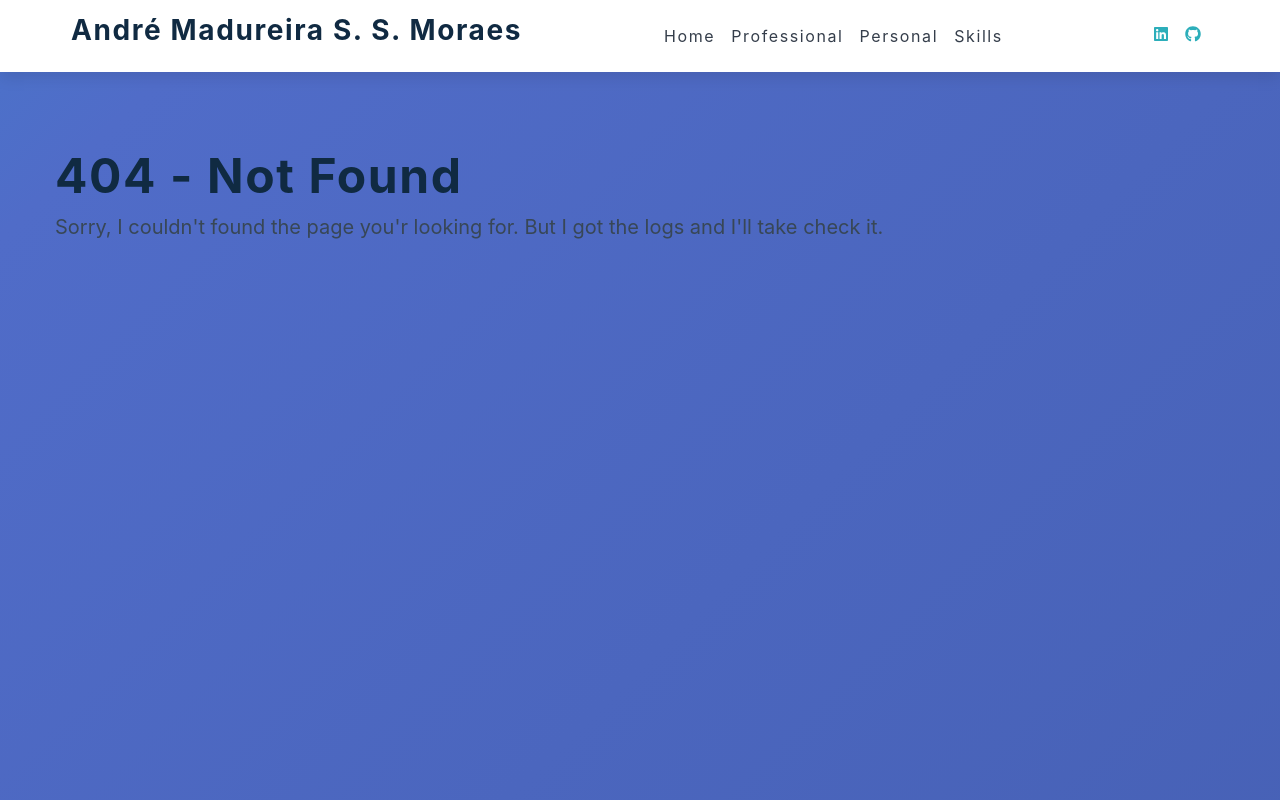
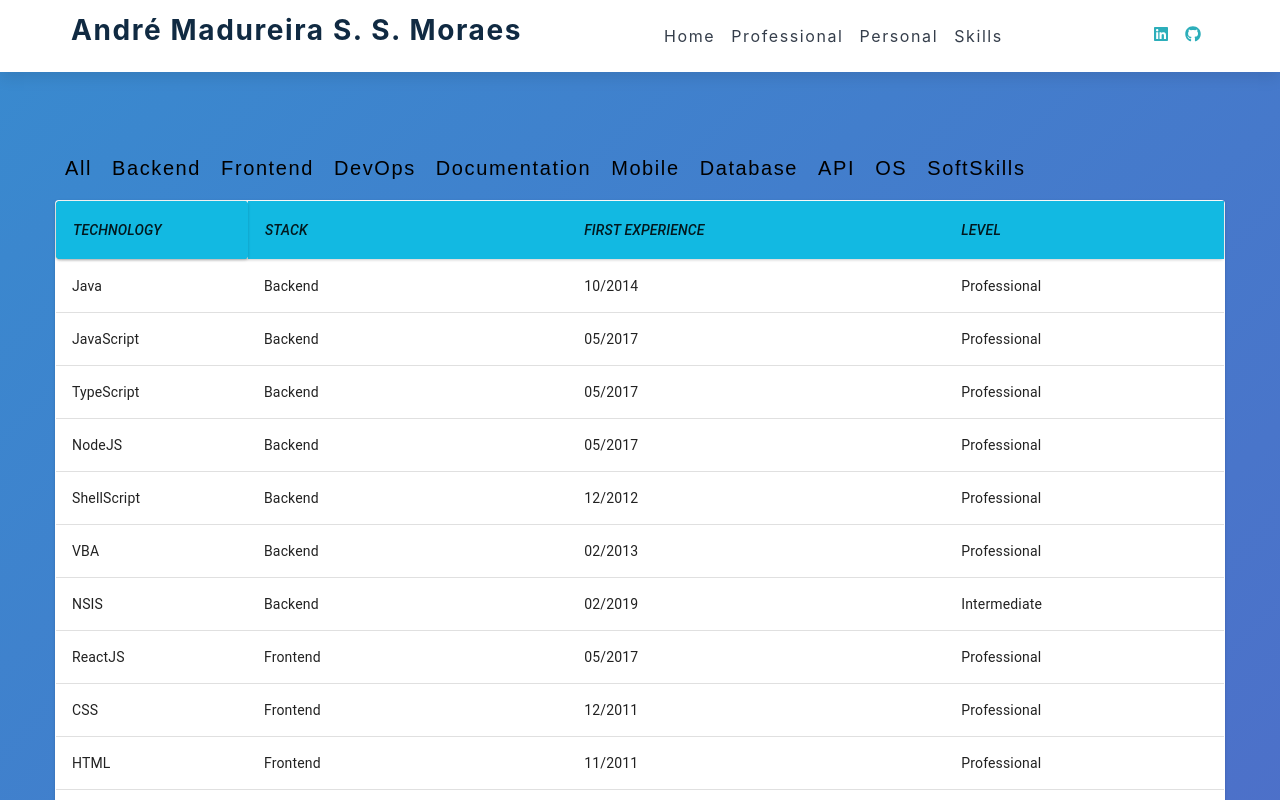
Before and after one commit to andremadureira1993/PersonalProfile, a React (Create React App) app in the folder Front/personalprofile/: page /skills in a window 1280 px wide. Before the commit this address had no page. Shown: the top 800 px of the page. Built offline with nearby package versions, Linux system fonts and the light colour scheme.

Commit message:
added Skills

```diff
--- a/Front/personalprofile/package.json
+++ b/Front/personalprofile/package.json
@@ -3,10 +3,12 @@
   "version": "0.1.0",
   "private": true,
   "dependencies": {
+    "@material-ui/core": "^4.11.2",
     "@react-pdf/renderer": "^1.6.12",
     "@testing-library/jest-dom": "^4.2.4",
     "@testing-library/react": "^9.5.0",
     "@testing-library/user-event": "^7.2.1",
+    "material-ui": "^0.20.2",
     "react": "^16.13.1",
     "react-custom-table": "^1.1.0",
     "react-dom": "^16.13.1",
--- a/Front/personalprofile/src/App.js
+++ b/Front/personalprofile/src/App.js
@@ -3,7 +3,7 @@
 import Home from './components/Home';
 import Personal from './components/Personal';
 import NotFound from './components/NotFound'
-import Skills from './components/NotFound'
+import Skills from './components/Skills'
 import Navbar from './components/Navbar';
 import {
   BrowserRouter as Router,
--- a/Front/personalprofile/src/assets/style/index.css
+++ b/Front/personalprofile/src/assets/style/index.css
@@ -277,6 +277,34 @@
   background: var(--clr-primary-8);
 }
 
+.btn-stack {
+  text-transform: uppercase;
+  background: hsl(256, 85%, 48%);
+  color: hsl(257, 100%, 99%);
+  padding: 0.375rem 0.75rem;
+  letter-spacing: var(--spacing);
+  font-weight: 700;
+  -webkit-transition: var(--transition);
+  transition: var(--transition);
+  font-size: 0.875rem;
+  border: 2px solid transparent;
+  cursor: pointer;
+  box-shadow: 0 1px 3px rgba(0, 0, 0, 0.2);
+  border-radius: var(--radius);
+  display: justify;
+  align-items: center;
+  width: 12rem;
+  text-align: center;
+  margin-top: 3rem;
+  margin-bottom: 0.25rem;
+  margin-right: 0.30rem;
+}
+.btn-stack:hover {
+  color: var(--clr-primary-1);
+  background: var(--clr-primary-8);
+}
+
+
 .btn-cv {
   text-transform: uppercase;
   background: var(--clr-primary-11);
@@ -414,3 +442,25 @@
     color: var(--clr-primary-7);
   }
 }
+
+.column-index {
+  text-transform: uppercase;
+  background: hsl(192, 85%, 48%);
+  color: hsl(257, 100%, 99%);
+  font-style: italic;
+  padding: 0.375rem 0.75rem;
+  letter-spacing: var(--spacing);
+  font-weight: bold;
+  -webkit-transition: var(--transition);
+  transition: var(--transition);
+  font-size: 0.875rem;
+  border: 2px solid transparent;
+  cursor: pointer;
+  box-shadow: 0 1px 3px rgba(0, 0, 0, 0.2);
+  border-radius: var(--radius);
+  display: block;
+  width: 12rem;
+  text-align: center;
+  margin: 0 auto;
+  margin-top: 3rem;
+}
--- a/Front/personalprofile/src/components/Skills.js
+++ b/Front/personalprofile/src/components/Skills.js
@@ -1,13 +1,62 @@
 import React, { useState, useEffect } from 'react'
-import { FaAngleDoubleRight } from 'react-icons/fa';
-import { BsChevronDoubleDown, BsChevronDoubleUp } from 'react-icons/bs';
-import jobs from '../jobs.json';
+import { makeStyles } from '@material-ui/core/styles';
+import Table from '@material-ui/core/Table';
+import TableBody from '@material-ui/core/TableBody';
+import TableCell from '@material-ui/core/TableCell';
+import TableContainer from '@material-ui/core/TableContainer';
+import TableHead from '@material-ui/core/TableHead';
+import TableRow from '@material-ui/core/TableRow';
+import Paper from '@material-ui/core/Paper';
+import skills from '../data/skills.json';
+import {stacksButtons} from '../data/stacks-types';
 
 function Skills() {
+  const [activeSkills,setActiveSkills] = useState(skills);
+
+  const filterStack = (stack) => {
+    if (stack === 'All') {
+      setActiveSkills(skills);
+    } else {
+      const newSkills = skills.filter((skill) => skill.stack == stack);
+      setActiveSkills(newSkills);
+    }
+  }
 
   return (
-    <section className='section'>
-      In Development...
+     <section className='section'>
+       {
+         stacksButtons.map((stack) => {
+           return <button
+                    className='job-btn'
+                    onClick={() => filterStack(stack.text)}>
+                      {stack.text}
+                  </button>
+         })
+       }
+      <TableContainer component={Paper}>
+      <Table >
+        <TableHead>
+          <TableRow className='column-index'>
+            <TableCell className='column-index'>Technology</TableCell>
+            <TableCell>Stack</TableCell>
+            <TableCell>First Experience</TableCell>
+            <TableCell>Level</TableCell>
+          </TableRow>
+        </TableHead>
+        <TableBody>
+          {activeSkills.map((skill) => (
+            <TableRow key={skill.name}>
+              <TableCell component="th" scope="row">
+                {skill.name}
+              </TableCell>
+              <TableCell>{skill.stack}</TableCell>
+              <TableCell>{skill.firstExperience}</TableCell>
+              <TableCell>{skill.level}</TableCell>
+            </TableRow>
+          ))}
+        </TableBody>
+      </Table>
+    </TableContainer>
     </section>
   )
 }
--- /dev/null
+++ b/Front/personalprofile/src/data/skills.json
@@ -0,0 +1,212 @@
+[
+    {
+        "name": "Java",
+        "firstExperience": "10/2014",
+        "level": "Professional",
+        "stack": "Backend"
+    },
+    {
+        "name": "JavaScript",
+        "firstExperience": "05/2017",
+        "level": "Professional",
+        "stack": "Backend"
+    },
+    {
+        "name": "TypeScript",
+        "firstExperience": "05/2017",
+        "level": "Professional",
+        "stack": "Backend"
+    },
+    {
+        "name": "NodeJS",
+        "firstExperience": "05/2017",
+        "level": "Professional",
+        "stack": "Backend"
+    },
+    {
+        "name": "ShellScript",
+        "firstExperience": "12/2012",
+        "level": "Professional",
+        "stack": "Backend"
+    },
+    {
+        "name": "VBA",
+        "firstExperience": "02/2013",
+        "level": "Professional",
+        "stack": "Backend"
+    },
+    {
+        "name": "NSIS",
+        "firstExperience": "02/2019",
+        "level": "Intermediate",
+        "stack": "Backend"
+    },
+    {
+        "name": "ReactJS",
+        "firstExperience": "05/2017",
+        "level": "Professional",
+        "stack": "Frontend"
+    },
+    {
+        "name": "CSS",
+        "firstExperience": "12/2011",
+        "level": "Professional",
+        "stack": "Frontend"
+    },
+    {
+        "name": "HTML",
+        "firstExperience": "11/2011",
+        "level": "Professional",
+        "stack": "Frontend"
+    },
+    {
+        "name": "PLSQL",
+        "firstExperience": "12/2013",
+        "level": "Basic",
+        "stack": "Database"
+    },
+    {
+        "name": "SQL",
+        "firstExperience": "12/2012",
+        "level": "Professional",
+        "stack": "Database"
+    },
+    {
+        "name": "OpenAPI",
+        "firstExperience": "06/2020",
+        "level": "Professional",
+        "stack": "Documentation"
+    },
+    {
+        "name": "ReactNative",
+        "firstExperience": "01/2019",
+        "level": "Basic",
+        "stack": "Mobile"
+    },
+    {
+        "name": "Swagger",
+        "firstExperience": "01/2018",
+        "level": "Professional",
+        "stack": "Documentation"
+    },
+    {
+        "name": "JSON",
+        "firstExperience": "12/2012",
+        "level": "Professional",
+        "stack": "Documentation"
+    },
+    {
+        "name": "XML",
+        "firstExperience": "12/2012",
+        "level": "Professional",
+        "stack": "Documentation"
+    },
+    {
+        "name": "Docker",
+        "firstExperience": "05/2017",
+        "level": "Professional",
+        "stack": "DevOps"
+    },
+    {
+        "name": "Kubernates",
+        "firstExperience": "12/2018",
+        "level": "Intermediate",
+        "stack": "DevOps"
+    },
+    {
+        "name": "Gitlab",
+        "firstExperience": "01/2014",
+        "level": "Professional",
+        "stack": "Repository"
+    },
+    {
+        "name": "Azure",
+        "firstExperience": "01/2019",
+        "level": "Intermediate",
+        "stack": "Repository"
+    },
+    {
+        "name": "Cryptograph",
+        "firstExperience": "03/2020",
+        "level": "Intermediate",
+        "stack": "Backend"
+    },
+    {
+        "name": "Microservices",
+        "firstExperience": "12/2018",
+        "level": "Professional",
+        "stack": "Backend"
+    },
+    {
+        "name": "CI/CD",
+        "firstExperience": "12/2018",
+        "level": "Professional",
+        "stack": "Backend"
+    },
+    {
+        "name": "Linux",
+        "firstExperience": "12/2012",
+        "level": "Professional",
+        "stack": "OS"
+    },
+    {
+        "name": "Jenkins",
+        "firstExperience": "03/2020",
+        "level": "Intermediate",
+        "stack": "DevOps"
+    },
+    {
+        "name": "ITIL",
+        "firstExperience": "05/2017",
+        "level": "Basic",
+        "stack": "Documentation"
+    },
+    {
+        "name": "RabbitMQ",
+        "firstExperience": "03/2020",
+        "level": "Professional",
+        "stack": "DevOps"
+    },
+    {
+        "name": "Rest API",
+        "firstExperience": "12/2018",
+        "level": "Professional",
+        "stack": "API"
+    },
+    {
+        "name": "SOAP",
+        "firstExperience": "12/2018",
+        "level": "Professional",
+        "stack": "API"
+    },
+    {
+        "name": "Leadership",
+        "firstExperience": "12/2013",
+        "level": "Professional",
+        "stack": "SoftSkills"
+    },
+    {
+        "name": "Communication",
+        "firstExperience": "",
+        "level": "Professional",
+        "stack": "SoftSkills"
+    },
+    {
+        "name": "Team Work",
+        "firstExperience": "",
+        "level": "Professional",
+        "stack": "SoftSkills"
+    },
+    {
+        "name": "Reliable",
+        "firstExperience": "",
+        "level": "Professional",
+        "stack": "SoftSkills"
+    },
+    {
+        "name": "Resilient",
+        "firstExperience": "",
+        "level": "Professional",
+        "stack": "SoftSkills"
+    }
+]
--- /dev/null
+++ b/Front/personalprofile/src/data/stacks-types.js
@@ -0,0 +1,46 @@
+export const stacksButtons = [
+  {
+    id: 1,
+    text: 'All',
+  },
+  {
+    id: 2,
+    text: 'Backend',
+  },
+  {
+    id: 3,
+    text: 'Frontend',
+  },
+  {
+    id: 4,
+    text: 'DevOps',
+  },
+  {
+    id: 5,
+    text: 'Documentation',
+  },
+  {
+    id: 6,
+    text: 'Mobile',
+  },
+  ,
+  {
+    id: 7,
+    text: 'Database',
+  },
+  ,
+  {
+    id: 8,
+    text: 'API',
+  },
+  ,
+  {
+    id: 9,
+    text: 'OS',
+  },
+  ,
+  {
+    id: 10,
+    text: 'SoftSkills',
+  }
+];
```
